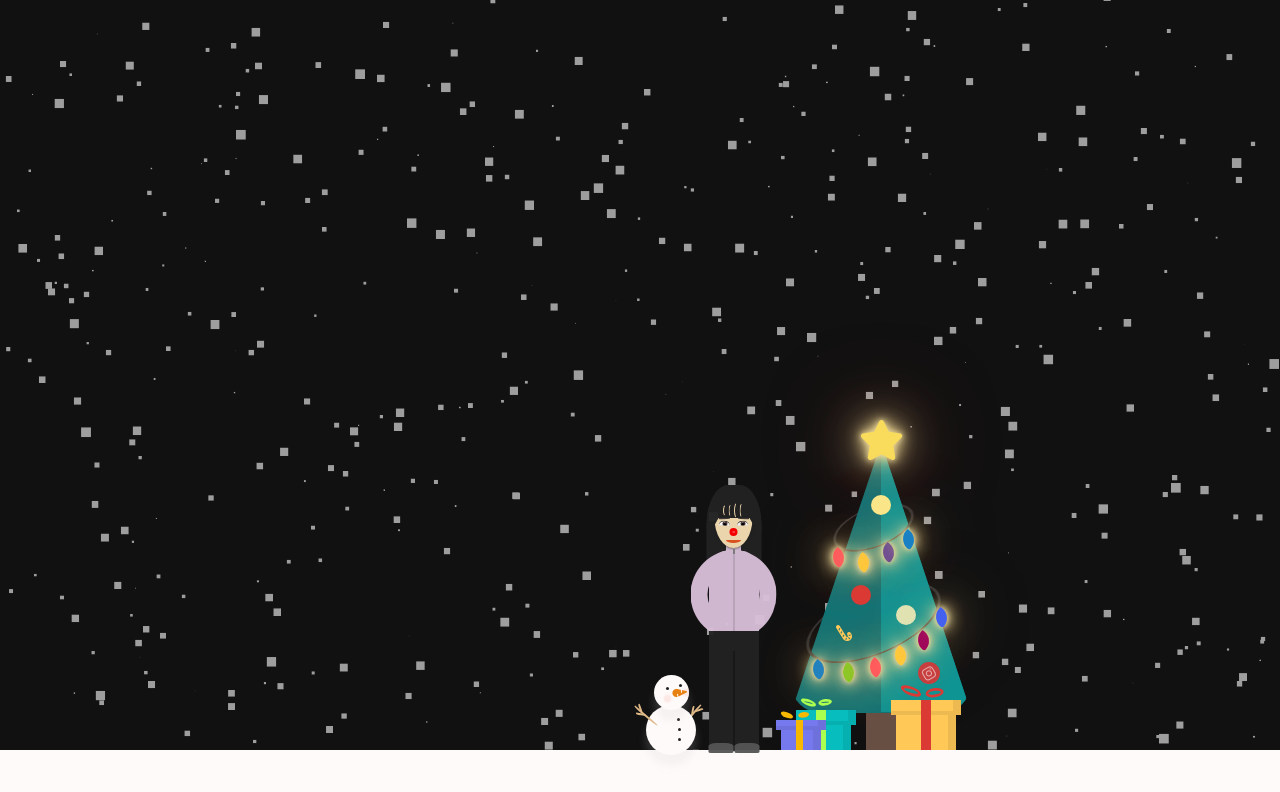
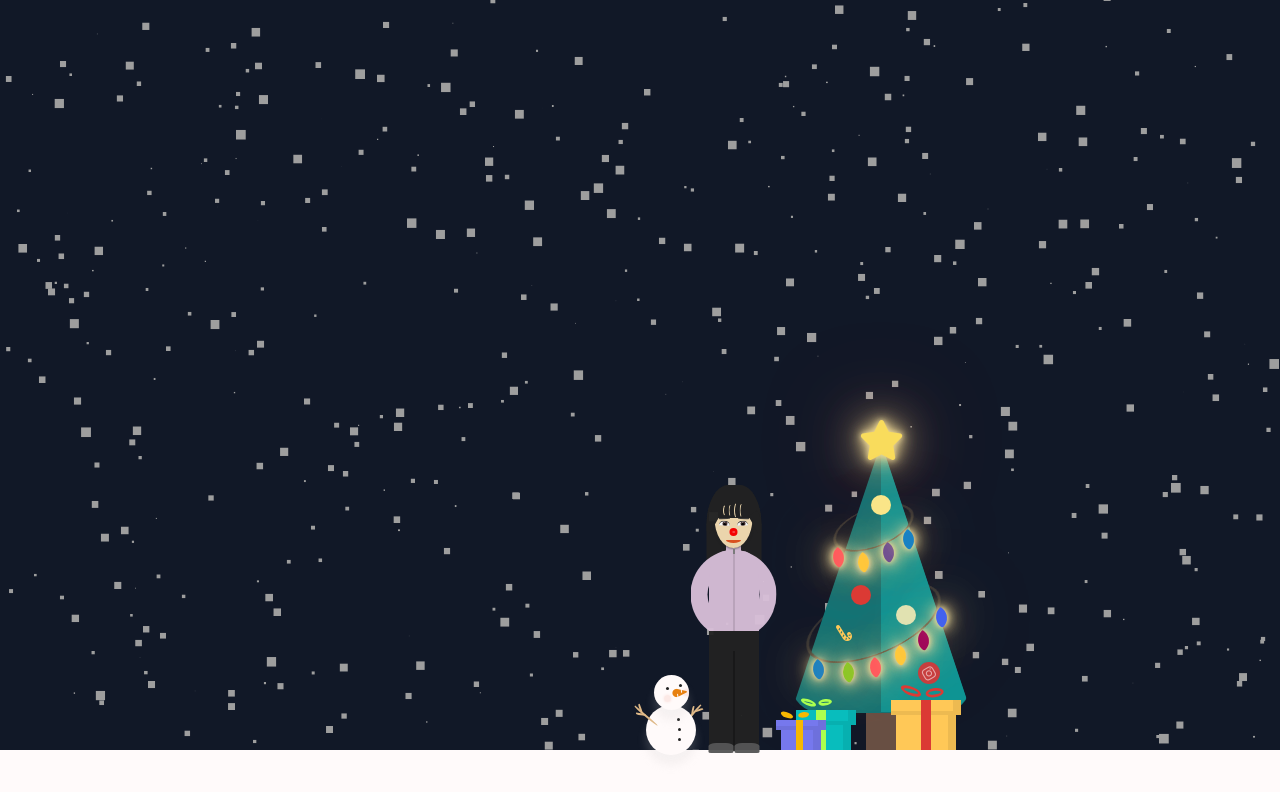
Before and after one commit to sunjae-kim/dahee.me, a SvelteKit app: page /christmas in a window 1280 px wide. Shown: the top 792 px of the page. Built offline with nearby package versions, Linux system fonts and the light colour scheme; a web font is replaced by a local one.

Commit message:
opengraph url 절대경로로 변경

```diff
--- a/src/routes/+page.svelte
+++ b/src/routes/+page.svelte
@@ -26,7 +26,7 @@
   <meta property="og:type" content="website" />
   <meta property="og:title" content="Dahee" />
   <meta property="og:description" content="Introducing Dahee" />
-  <meta property="og:image" content="images/opengraph/index.png" />
+  <meta property="og:image" content="https://dahee.me/images/opengraph/index.png" />
 </svelte:head>
 
 <div class="h-screen bg-blue-50">
--- a/src/routes/christmas/+page.svelte
+++ b/src/routes/christmas/+page.svelte
@@ -12,20 +12,13 @@
   <meta property="og:type" content="website" />
   <meta property="og:title" content="Dahee" />
   <meta property="og:description" content="Merry Christmas🎄" />
-  <meta property="og:image" content="images/opengraph/christmas.png" />
+  <meta property="og:image" content="https://dahee.me/images/opengraph/christmas.png" />
 </svelte:head>
 
-<div class="layout">
+<div class="h-screen bg-gray-900">
   <SnowParticles />
   <Tree />
   <SnowLand />
   <DahCharacter />
   <LittleSnowMan />
 </div>
-
-<style>
-  .layout {
-    background-color: #111;
-    height: 100vh;
-  }
-</style>
--- a/src/routes/summer-diary/+page.svelte
+++ b/src/routes/summer-diary/+page.svelte
@@ -4,7 +4,7 @@
   <meta property="og:type" content="website" />
   <meta property="og:title" content="Summer Diary" />
   <meta property="og:description" content="여름부장과 함께한 141일의 기록" />
-  <meta property="og:image" content="images/opengraph/summer-diary.jpg" />
+  <meta property="og:image" content="https://dahee.me/images/opengraph/summer-diary.jpg" />
 
   <!-- Redirect -->
   <meta
```
Also changed, not shown: static/images/opengraph/summer-diary.jpg.
